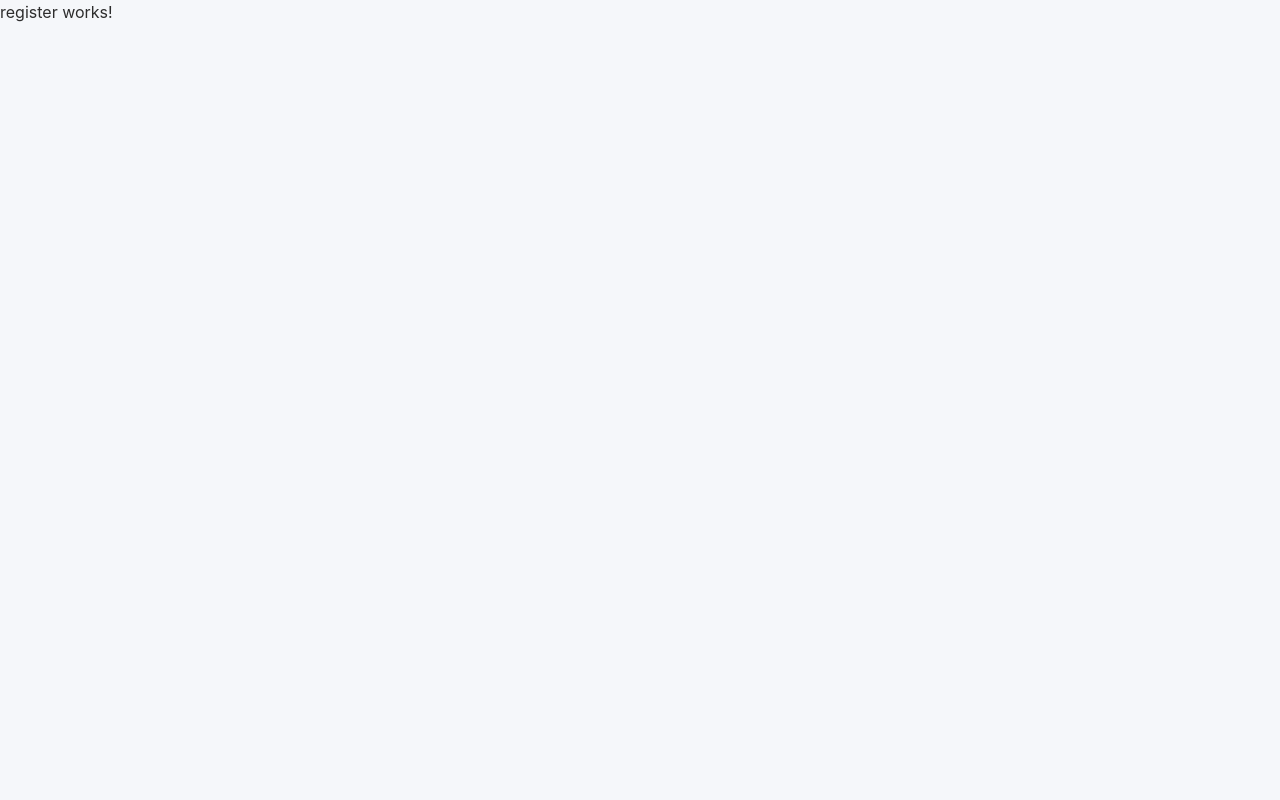
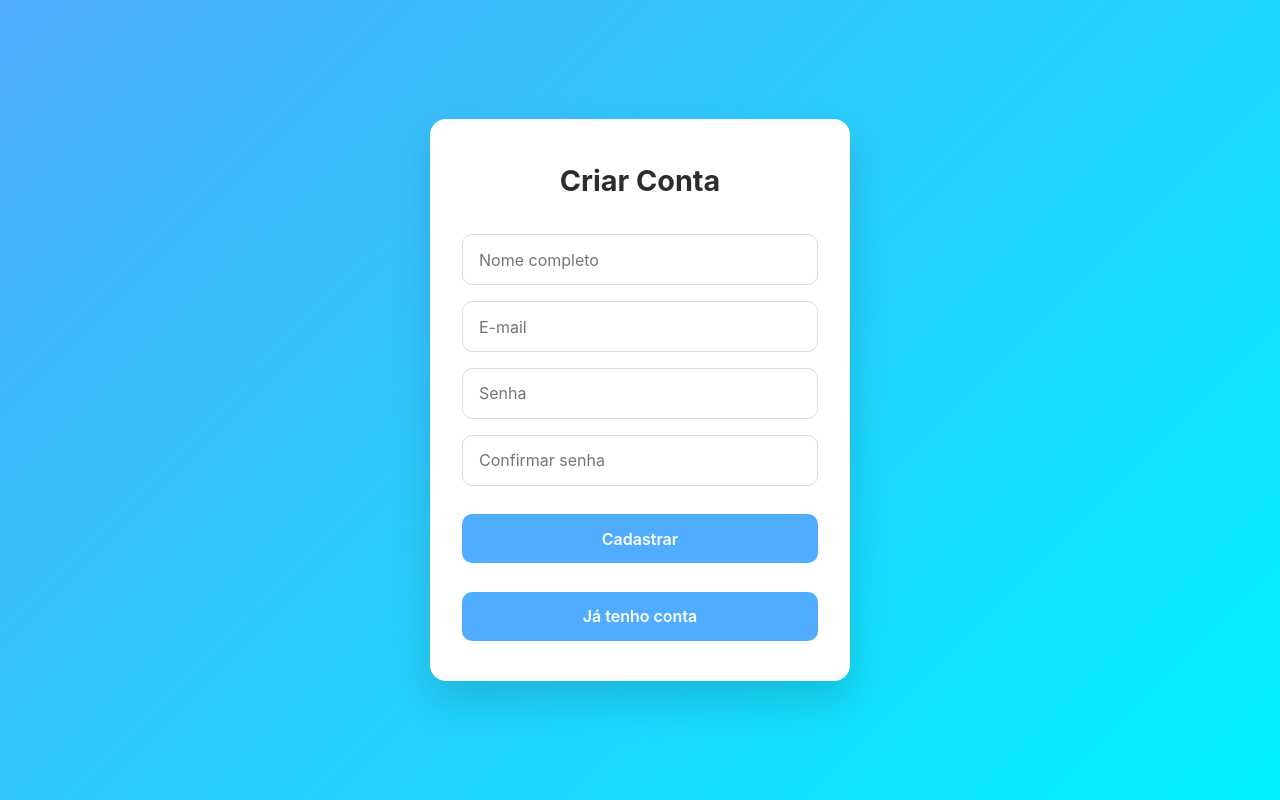
Before and after one commit to Juholiver/appLogin, an Angular app: page /register in a window 1280 px wide. Built offline with nearby package versions, Linux system fonts and the light colour scheme.

Commit message:
adcionando page cadastro

```diff
--- a/src/app/pages/register/register.component.html
+++ b/src/app/pages/register/register.component.html
@@ -1 +1,40 @@
-<p>register works!</p>
+<div class="auth-container">
+  <h2>Criar Conta</h2>
+
+  <form>
+    <input
+      type="text"
+      placeholder="Nome completo"
+      required
+    />
+
+    <input
+      type="email"
+      placeholder="E-mail"
+      required
+    />
+
+    <input
+      type="password"
+      placeholder="Senha"
+      required
+    />
+
+    <input
+      type="password"
+      placeholder="Confirmar senha"
+      required
+    />
+
+    <!-- Exemplo de erro -->
+    <!-- <p class="error">As senhas não coincidem</p> -->
+
+    <button type="submit">
+      Cadastrar
+    </button>
+
+    <button type="button" (click)="goToLogin()">
+      Já tenho conta
+    </button>
+  </form>
+</div>
--- a/src/app/pages/register/register.component.scss
+++ b/src/app/pages/register/register.component.scss
@@ -0,0 +1,122 @@
+/* =========================
+   CONTAINER PRINCIPAL
+   ========================= */
+
+:host {
+  min-height: 100vh;
+  display: flex;
+  align-items: center;
+  justify-content: center;
+  padding: 1rem;
+  background: linear-gradient(135deg, #4facfe, #00f2fe);
+}
+
+/* =========================
+   CARD DE AUTENTICAÇÃO
+   ========================= */
+
+.auth-container {
+  width: 100%;
+  max-width: 420px;
+  background: #ffffff;
+  padding: 2.5rem 2rem;
+  border-radius: 16px;
+  box-shadow: 0 20px 40px rgba(0, 0, 0, 0.15);
+  animation: fadeIn 0.5s ease;
+
+  h2 {
+    text-align: center;
+    margin-bottom: 2rem;
+    color: #2d2d2d;
+    font-size: 1.8rem;
+  }
+
+  form {
+    display: flex;
+    flex-direction: column;
+    gap: 1rem;
+
+    input {
+      width: 100%;
+      padding: 0.9rem 1rem;
+      border-radius: 10px;
+      border: 1px solid #ddd;
+      font-size: 1rem;
+      transition: all 0.3s ease;
+
+      &:focus {
+        border-color: #4facfe;
+        box-shadow: 0 0 0 3px rgba(79, 172, 254, 0.2);
+      }
+    }
+
+    .error {
+      color: #e74c3c;
+      font-size: 0.85rem;
+      margin-top: -0.5rem;
+      animation: shake 0.3s ease;
+    }
+
+    button {
+      margin-top: 0.8rem;
+      padding: 0.9rem;
+      border-radius: 10px;
+      border: none;
+      background: #4facfe;
+      color: #ffffff;
+      font-size: 1rem;
+      font-weight: 600;
+      cursor: pointer;
+      transition: background 0.3s ease, transform 0.2s ease;
+
+      &:hover {
+        background: #2b8fe6;
+        transform: translateY(-2px);
+      }
+
+      &:active {
+        transform: translateY(0);
+      }
+
+      &:disabled {
+        background: #bcdcff;
+        cursor: not-allowed;
+      }
+    }
+
+    a {
+      text-align: center;
+      margin-top: 0.4rem;
+      font-size: 0.9rem;
+      color: #4facfe;
+      text-decoration: none;
+
+      &:hover {
+        text-decoration: underline;
+      }
+    }
+  }
+}
+
+/* =========================
+   RESPONSIVIDADE
+   ========================= */
+
+/* 📱 Celulares pequenos */
+@media (max-width: 480px) {
+  .auth-container {
+    padding: 2rem 1.5rem;
+    border-radius: 14px;
+
+    h2 {
+      font-size: 1.5rem;
+    }
+
+    input,
+    button {
+      font-size: 0.95rem;
+    }
+  }
+}
+
+/* 📱 Tablets */
--- a/src/app/pages/register/register.component.ts
+++ b/src/app/pages/register/register.component.ts
@@ -1,4 +1,5 @@
 import { Component } from '@angular/core';
+import { Router } from '@angular/router'; // 1. Importe o Router
 
 @Component({
   selector: 'app-register',
@@ -8,5 +9,11 @@ import { Component } from '@angular/core';
   styleUrl: './register.component.scss'
 })
 export class RegisterComponent {
+   // 2. Injete o Router no construtor
+    constructor(private router: Router) {}
 
+    // 3. Crie o método de navegação
+    goToLogin() {
+      this.router.navigate(['/login']);
+    }
 }
```
